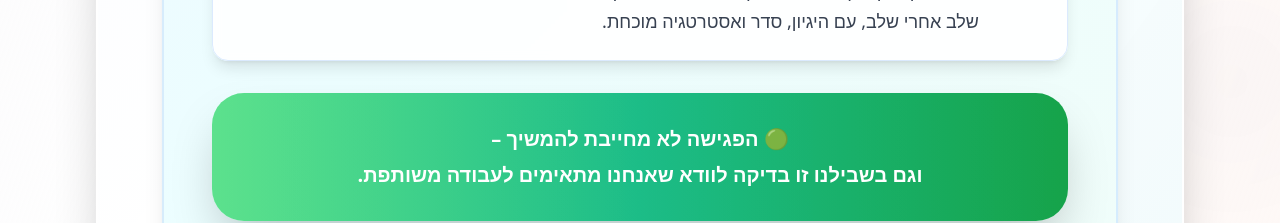
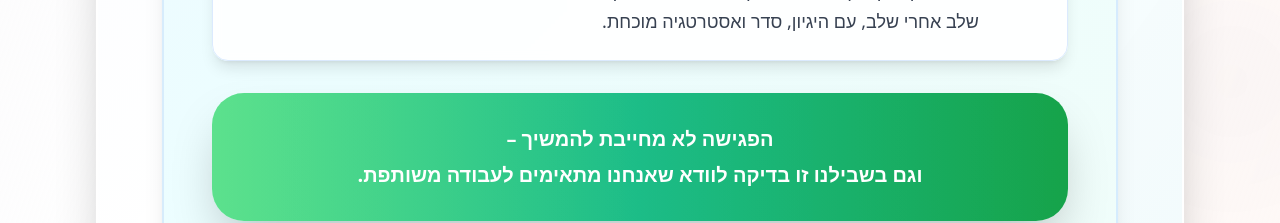
Before and after one commit to rotem-ziv21/data-to-dollars-flow, a React (Vite) app: page / in a window 1280 px wide. Shown: the part 9420-9643 px from the top of the page. Built offline with nearby package versions, Linux system fonts and the light colour scheme.

Commit message:
Remove the green dot
Remove the green dot from the text.

```diff
--- a/src/pages/Index.tsx
+++ b/src/pages/Index.tsx
@@ -1315,7 +1315,7 @@ export default function Index() {
                     <div className="absolute inset-0 bg-gradient-to-r from-white/10 to-transparent" />
                     <div className="relative z-10">
                       <p className="text-lg md:text-xl font-bold leading-tight mb-2">
-                        🟢 הפגישה לא מחייבת להמשיך –
+                        הפגישה לא מחייבת להמשיך –
                       </p>
                       <p className="text-lg md:text-xl font-bold leading-tight">
                         וגם בשבילנו זו בדיקה לוודא שאנחנו מתאימים לעבודה משותפת.
```
